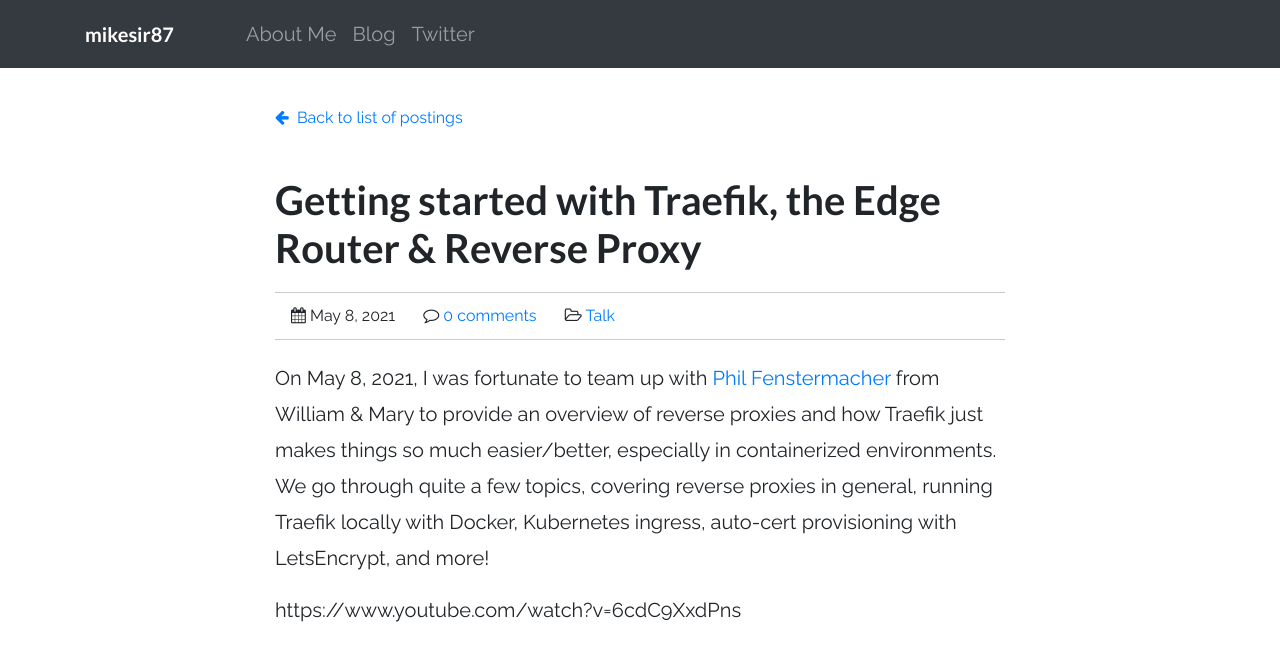
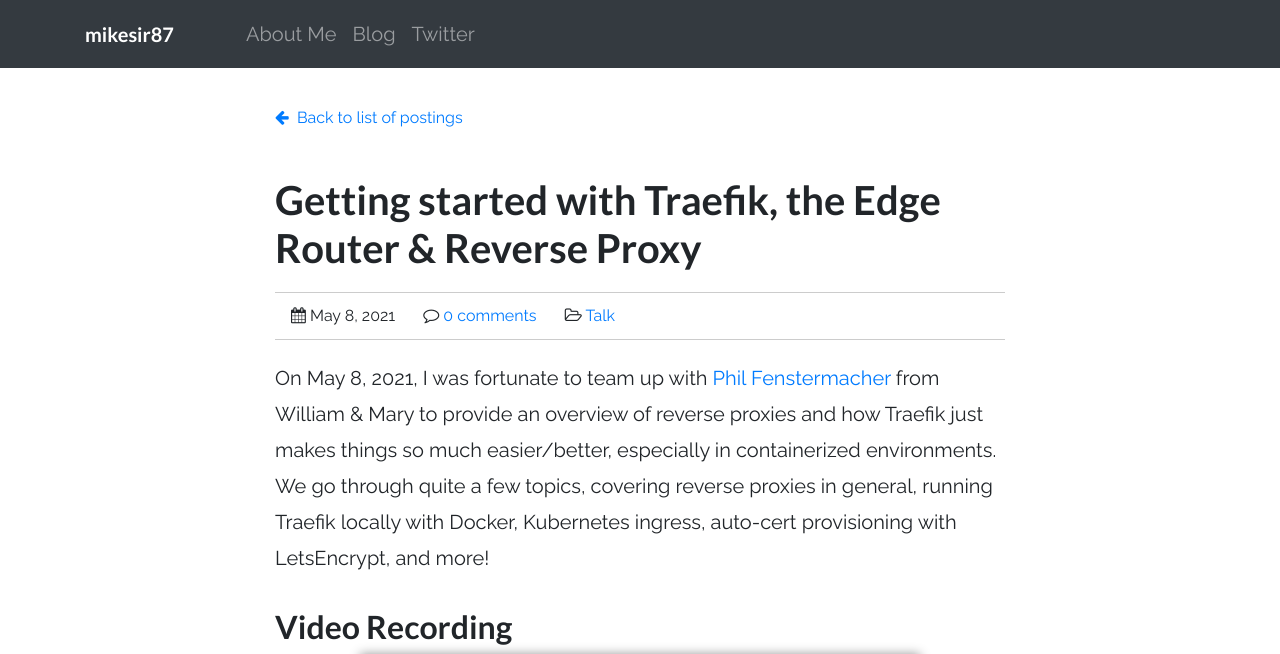
Before and after one commit to mikesir87/blog.mikesir87.io, a Jekyll site: the page built from _posts/2021-05-08-getting-started-with-traefik.md, in a window 1280 px wide. Shown: the top 654 px of the page. Built offline with Jekyll 4.4.1, drawn with Linux system fonts in a browser that asks for light colours; nearby versions of some CDN libraries; comment, search, counter and statistics services are not loaded; a style sheet for code colours, icons or effects is not loaded; some of the changed lines change nothing that is shown; grey boxes are pictures that could not be loaded.

Commit message:
Remove extra YouTube link in the middle of the post

```diff
--- a/_posts/2021-05-08-getting-started-with-traefik.md
+++ b/_posts/2021-05-08-getting-started-with-traefik.md
@@ -12,8 +12,6 @@
 
 On May 8, 2021, I was fortunate to team up with [Phil Fenstermacher](https://twitter.com/pcfens) from William & Mary to provide an overview of reverse proxies and how Traefik just makes things so much easier/better, especially in containerized environments. We go through quite a few topics, covering reverse proxies in general, running Traefik locally with Docker, Kubernetes ingress, auto-cert provisioning with LetsEncrypt, and more!
 
-https://www.youtube.com/watch?v=6cdC9XxdPns
-
 ## Video Recording
 
 <div class="text-center">
```
